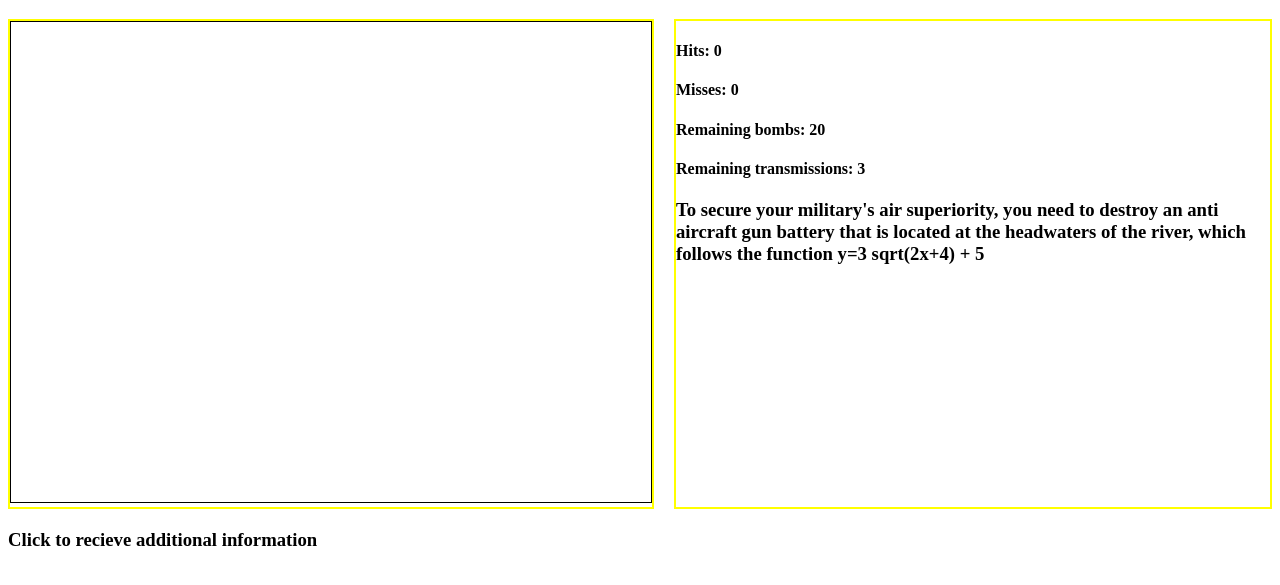
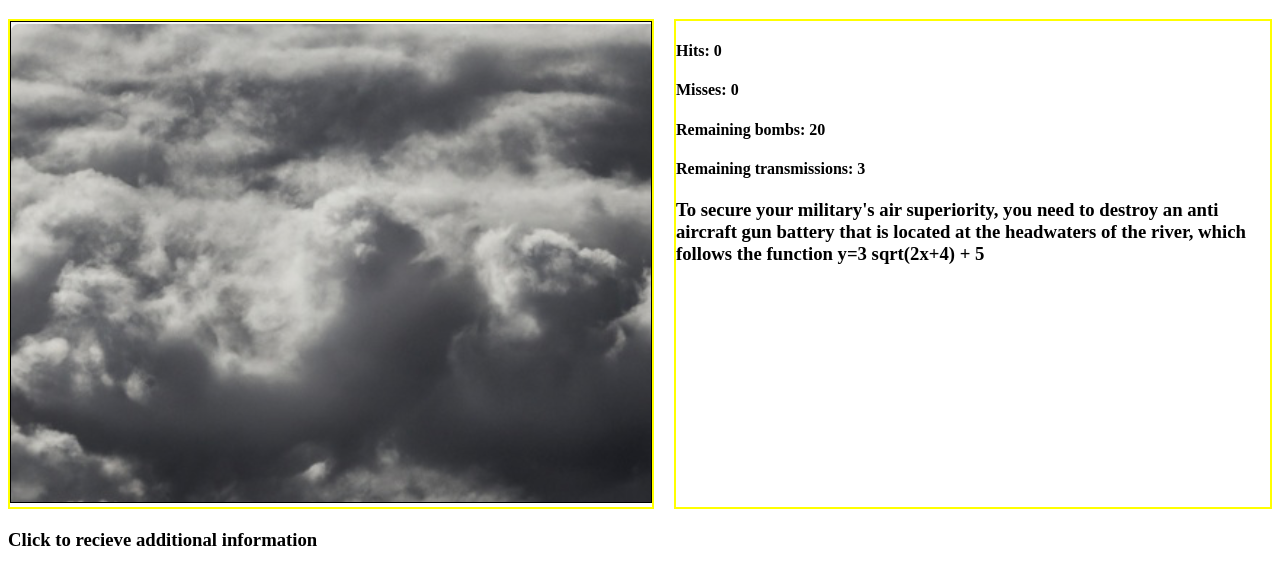
Before and after one commit to balavenkataraman123/calcproj, a plain HTML site: page index.html in a window 1280 px wide. Shown: the part 61-646 px from the top of the page. Drawn offline with Linux system fonts and the light colour scheme.

Commit message:
more w rizz

```diff
--- a/index.html
+++ b/index.html
@@ -22,7 +22,7 @@
         <div class="flex-container">
 
             <div class="flex-child magenta">
-                <canvas id='canvas' width="640" height="480" style="border: 1px solid black;"></canvas>
+                <canvas id='canvas' width="640" height="480" style="border: 1px solid black; background: url('cloudcover.png')"></canvas>
             </div>
 
             <div class="flex-child green">
@@ -106,7 +106,6 @@
                 await sleepNow(10);
                 ctxt.clearRect(0,0,640,480)
                 size -= 1
-
             }
             size = 1;
             while(size < 150){
@@ -116,7 +115,6 @@
                 size += 1
 
             }
-
         }
 
         canv.addEventListener('mousedown', e => {
```
Also changed, not shown: cloudcover.png (added).
